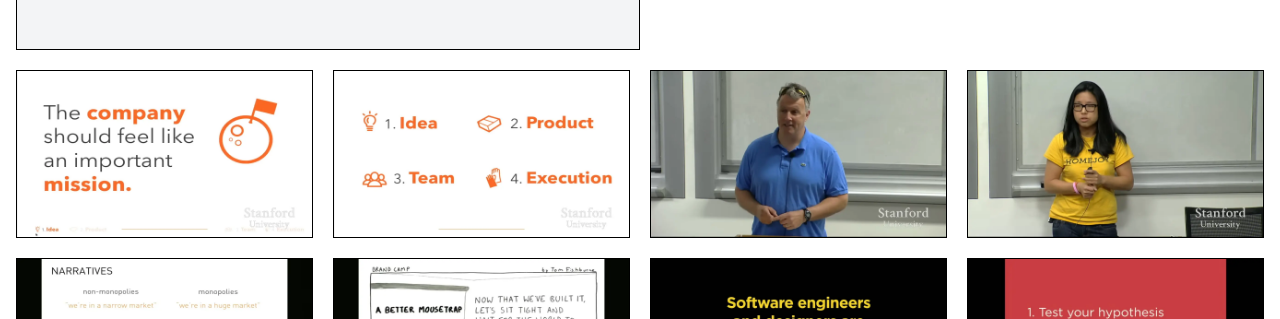
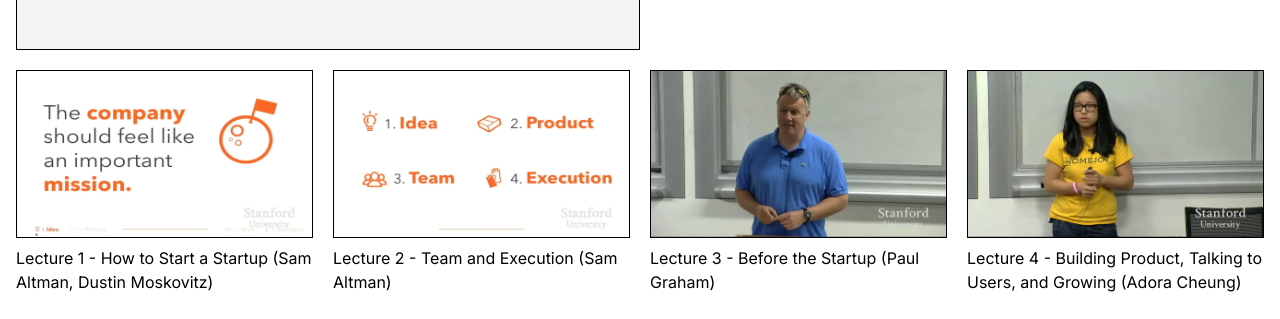
Before and after one commit to startupclass/startupclass.github.io, a Next.js app: page / in a window 1280 px wide. Shown: the part 481-800 px from the top of the page. Built offline with nearby package versions, Linux system fonts and the light colour scheme.

Commit message:
Add titles underneath video tiles

```diff
--- a/app/page.tsx
+++ b/app/page.tsx
@@ -223,16 +223,17 @@
         {lectures.map((lecture) => (
           <li
             key={lecture.title}
-            className={` hover:cursor-pointer hover:opacity-70 ${lecture.title === activeLecture?.title ? "outline-4 outline-blue-500" : "border"}`}
+            className={`hover:cursor-pointer`}
             onClick={() => setActiveLecture({ ...lecture })}
           >
             <Image
               src={lecture.poster}
-              className="object-cover h-full w-auto"
+              className={`object-cove border border-black hover:opacity-70 ${lecture.title === activeLecture?.title ? "outline-4 outline-blue-500 border-blue-500" : ""}`}
               width={1280}
               height={720}
               alt={lecture.title + " thumbnail"}
             />
+            <p className="my-2">{lecture.title}</p>
           </li>
         ))}
       </ol>
```
